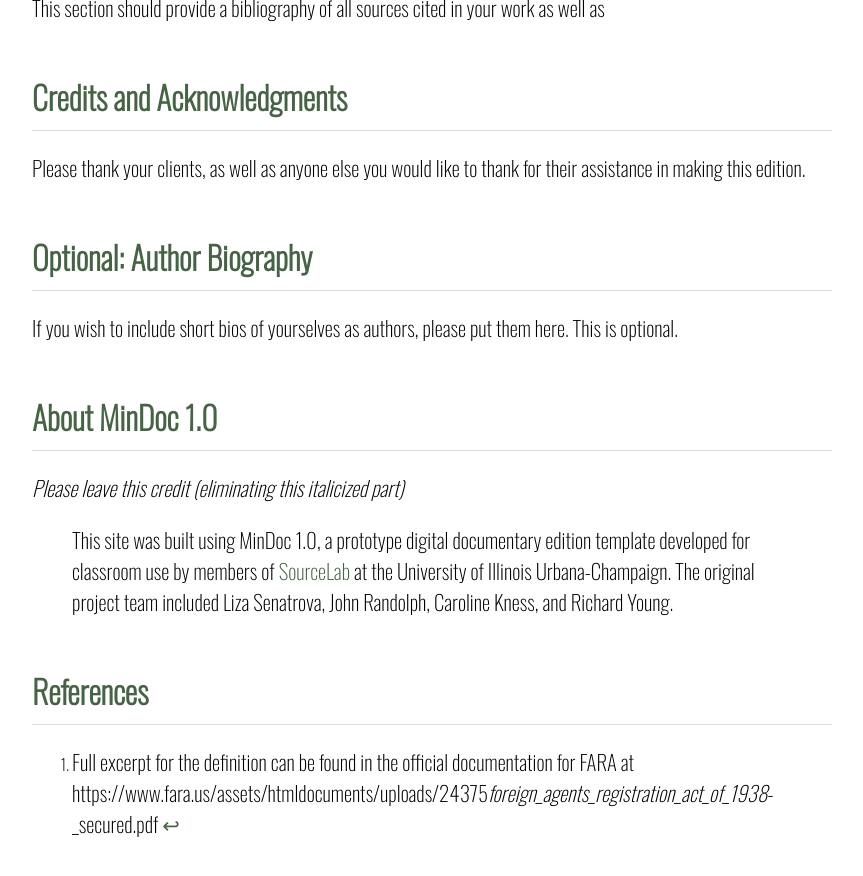
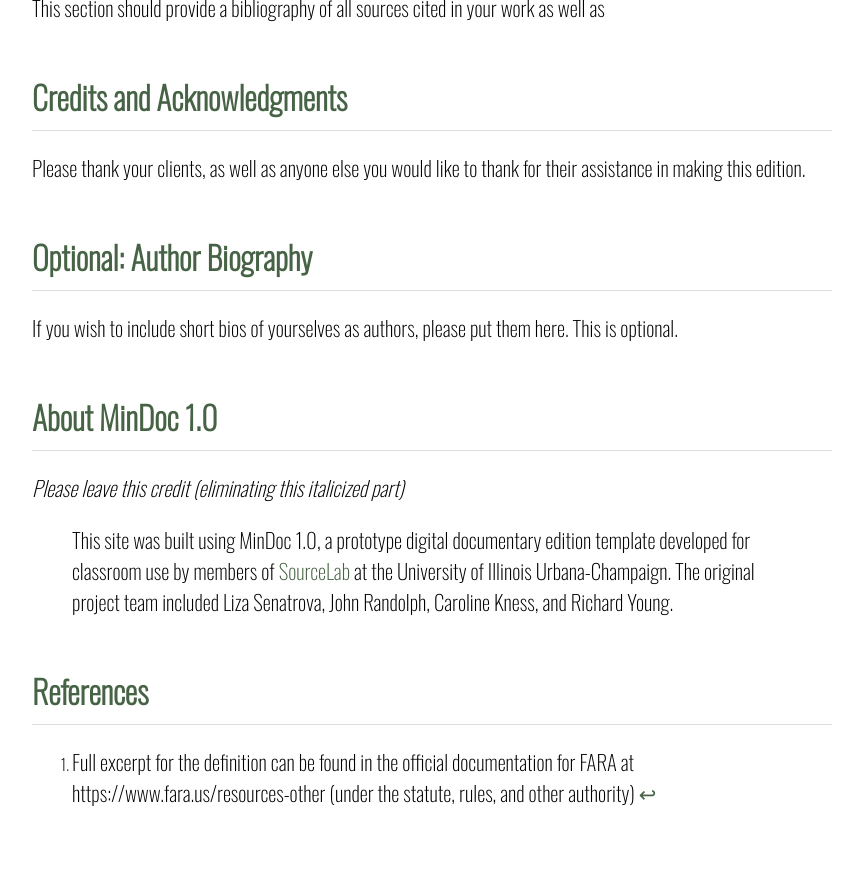
Before and after one commit to tonylira0327/forgn_agnt, a Jekyll site: the page built from index.markdown, in a window 1280 px wide and 900 px high, scrolled down 10290 px. Shown: the top 876 px of the window, without its empty margins (208-1071 px from the left). Built offline with Jekyll 4.4.1, drawn with Linux system fonts in a browser that asks for light colours.

Commit message:
Update index.markdown

```diff
--- a/index.markdown
+++ b/index.markdown
@@ -67,4 +67,4 @@ _Please leave this credit (eliminating this italicized part)_
 
 # References
 
-[^1]: Full excerpt for the definition can be found in the official documentation for FARA at https://www.fara.us/assets/htmldocuments/uploads/24375_foreign_agents_registration_act_of_1938_-_secured.pdf
+[^1]: Full excerpt for the definition can be found in the official documentation for FARA at https://www.fara.us/resources-other (under the statute, rules, and other authority)
```
